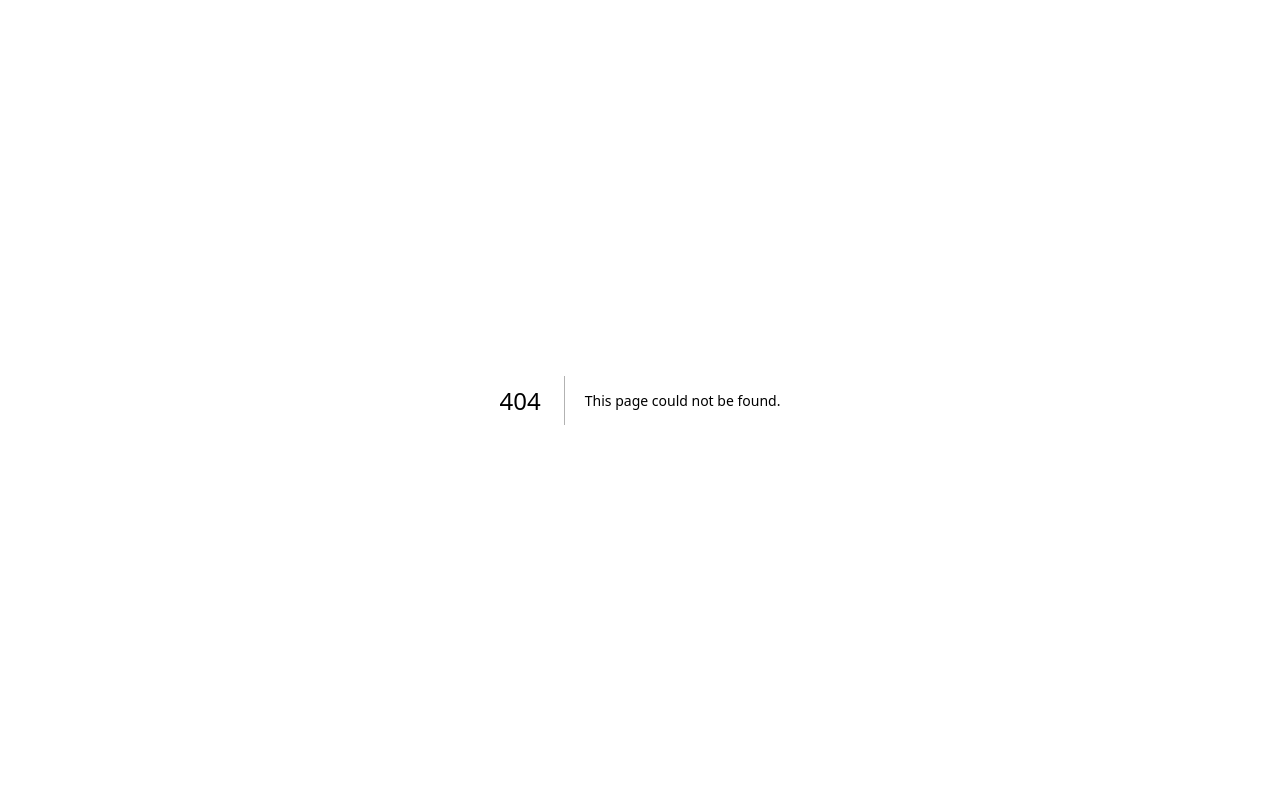
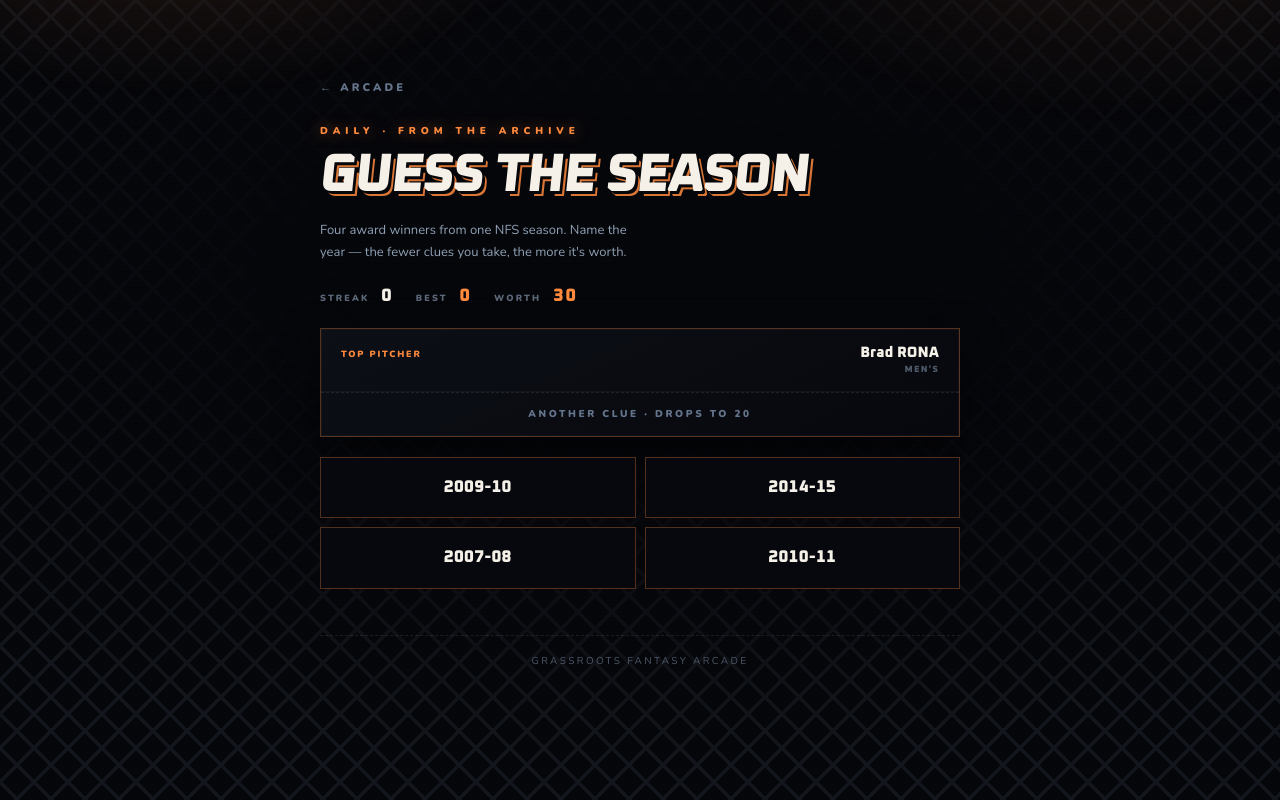
Before and after one commit to N8Nuks/grassrootsfantasy, a Next.js app: page /games/season in a window 1280 px wide. Before the commit this address had no page. Built offline with nearby package versions, Linux system fonts and the light colour scheme.

Commit message:
Guess the Season

```diff
--- a/app/games/page.tsx
+++ b/app/games/page.tsx
@@ -8,6 +8,7 @@ const GAMES = [
   { href: '/games/batting', n: '05', title: 'Batting Practice', blurb: 'Time the swing. Send it.', tag: 'Arcade', neon: '#B47CFF' },
   { href: '/games/memory', n: '06', title: 'Card Sharp', blurb: 'Two of every card, face down. Remember what you saw.', tag: 'Memory', neon: '#FF6B9D' },
   { href: '/games/merge', n: '07', title: 'Tier Up', blurb: 'Two Commons make an Elite. Climb to Immortal.', tag: 'Puzzle', neon: '#39FF9E' },
+  { href: '/games/season', n: '08', title: 'Guess the Season', blurb: 'Four award winners. Name the year they won.', tag: 'Archive', neon: '#FF8A3D' },
 ]
 
 export default function Games() {
--- /dev/null
+++ b/app/games/season/SeasonClient.tsx
@@ -0,0 +1,154 @@
+'use client'
+import { useState, useCallback } from 'react'
+import { splitName } from '@/lib/names'
+
+export type SeasonCard = {
+  season: string
+  rows: { grade: string; award: string; name: string }[]
+}
+
+const WIN = '#C6FF00'
+const LOSE = '#FF4D4D'
+const CLUES = 4          // award lines revealed, one at a time
+const OPTIONS = 4        // seasons to choose between
+
+export default function SeasonClient({ cards }: { cards: SeasonCard[] }) {
+  const draw = useCallback(() => {
+    const card = cards[Math.floor(Math.random() * cards.length)]
+    // Decoys from nearby seasons — a decade apart would be too easy
+    const others = cards.filter(c => c.season !== card.season)
+      .sort((a, b) => Math.abs(parseInt(a.season) - parseInt(card.season)) - Math.abs(parseInt(b.season) - parseInt(card.season)))
+      .slice(0, 8)
+      .sort(() => Math.random() - 0.5)
+      .slice(0, OPTIONS - 1)
+    const opts = [card, ...others].map(c => c.season).sort(() => Math.random() - 0.5)
+    const rows = [...card.rows].sort(() => Math.random() - 0.5).slice(0, CLUES)
+    return { answer: card.season, rows, opts }
+  }, [cards])
+
+  const [round, setRound] = useState(() => draw())
+  const [shown, setShown] = useState(1)
+  const [picked, setPicked] = useState<string | null>(null)
+  const [streak, setStreak] = useState(0)
+  const [best, setBest] = useState(0)
+
+  const correct = picked === null ? null : picked === round.answer
+  // Fewer clues used, more it's worth
+  const value = [30, 20, 12, 6][shown - 1] ?? 6
+
+  function guess(season: string) {
+    if (picked) return
+    setPicked(season)
+    if (season === round.answer) {
+      const next = streak + 1
+      setStreak(next)
+      if (next > best) setBest(next)
+    } else {
+      setStreak(0)
+    }
+  }
+
+  function nextRound() {
+    setRound(draw()); setShown(1); setPicked(null)
+  }
+
+  const caps = (n: string) => {
+    const s = splitName(n)
+    return <>{s.first} <span style={{ textTransform: 'uppercase' }}>{s.last}</span></>
+  }
+
+  return (
+    <>
+      <style>{`
+        .gs-lede { font-size: 13px; line-height: 1.7; color: #8FA0B4; max-width: 42ch; margin-bottom: 20px; }
+        .gs-hud { display: flex; gap: 22px; align-items: baseline; margin-bottom: 18px; flex-wrap: wrap; }
+        .gs-hud span { font-size: 9px; font-weight: 900; letter-spacing: 0.24em; text-transform: uppercase; color: #5C6878; }
+        .gs-hud b { font-family: var(--font-heading); font-size: 18px; color: #F5F1E8; margin-left: 7px; }
+
+        .gs-row { display: flex; align-items: baseline; gap: 14px; padding: 15px 20px; border-bottom: 1px solid #ffffff0a; }
+        .gs-row:last-child { border-bottom: none; }
+        .gs-award { flex: 0 0 40%; font-size: 9px; font-weight: 900; letter-spacing: 0.2em; text-transform: uppercase; color: var(--neon); }
+        .gs-who { flex: 1; font-family: var(--font-heading); font-weight: 900; font-size: 15px; color: #F5F1E8; text-align: right; line-height: 1.2; }
+        .gs-grade { font-size: 9px; color: #4E5A6A; display: block; margin-top: 3px; letter-spacing: 0.14em; text-transform: uppercase; }
+        .gs-in { animation: gs-in 300ms ease; }
+        @keyframes gs-in { from { opacity: 0; transform: translateY(-6px); } }
+
+        .gs-more {
+          width: 100%; background: transparent; border: none; border-top: 1px dashed #ffffff18;
+          cursor: pointer; padding: 14px; font-size: 10px; font-weight: 900;
+          letter-spacing: 0.26em; text-transform: uppercase; color: #64748B;
+        }
+        .gs-more:hover { color: var(--neon); }
+
+        .gs-opts { display: grid; grid-template-columns: 1fr 1fr; gap: 9px; margin-top: 20px; }
+        .gs-opt {
+          cursor: pointer; padding: 17px 8px; background: #07080D;
+          border: 1px solid color-mix(in srgb, var(--neon) 30%, transparent);
+          font-family: var(--font-heading); font-weight: 900; font-size: 17px; color: #F5F1E8;
+          letter-spacing: 0.02em; transition: transform 140ms ease, border-color 140ms ease, background 140ms ease;
+        }
+        .gs-opt:hover:not(:disabled) { transform: translateY(-3px); border-color: var(--neon); }
+        .gs-opt:disabled { cursor: default; }
+        .gs-opt[data-state="right"] { border-color: ${WIN}; background: ${WIN}18; color: ${WIN}; }
+        .gs-opt[data-state="wrong"] { border-color: ${LOSE}; background: ${LOSE}15; color: ${LOSE}; }
+        .gs-opt[data-state="dim"] { opacity: 0.35; }
+
+        .gs-after { text-align: center; margin-top: 20px; }
+        .gs-verdict { font-size: 10px; font-weight: 900; letter-spacing: 0.34em; text-transform: uppercase; }
+      `}</style>
+
+      <p className="gs-lede">
+        Four award winners from one NFS season. Name the year — the fewer clues you take, the more
+        it&apos;s worth.
+      </p>
+
+      <div className="gs-hud">
+        <span>Streak <b>{streak}</b></span>
+        <span>Best <b style={{ color: 'var(--neon)' }}>{best}</b></span>
+        <span>Worth <b style={{ color: picked ? '#5C6878' : 'var(--neon)' }}>{value}</b></span>
+      </div>
+
+      <div className="ar-panel">
+        {round.rows.slice(0, shown).map((r, i) => (
+          <div key={i} className={'gs-row' + (i === shown - 1 ? ' gs-in' : '')}>
+            <span className="gs-award">{r.award}</span>
+            <span className="gs-who">
+              {caps(r.name)}
+              <span className="gs-grade">{r.grade}</span>
+            </span>
+          </div>
+        ))}
+        {shown < round.rows.length && !picked && (
+          <button className="gs-more" onClick={() => setShown(s => s + 1)}>
+            Another clue · drops to {[30, 20, 12, 6][shown] ?? 6}
+          </button>
+        )}
+      </div>
+
+      <div className="gs-opts">
+        {round.opts.map(s => {
+          const state = !picked ? undefined
+            : s === round.answer ? 'right'
+            : s === picked ? 'wrong' : 'dim'
+          return (
+            <button key={s} className="gs-opt" data-state={state}
+              onClick={() => guess(s)} disabled={!!picked}>
+              {s}
+            </button>
+          )
+        })}
+      </div>
+
+      {picked && (
+        <div className="gs-after">
+          <p className="gs-verdict" style={{ color: correct ? WIN : LOSE }}>
+            {correct ? `Right · ${value} points` : `It was ${round.answer}`}
+          </p>
+          <button className="ar-btn" onClick={nextRound} style={{ marginTop: '16px' }}>
+            <span>Next season</span>
+          </button>
+        </div>
+      )}
+    </>
+  )
+}
--- /dev/null
+++ b/app/games/season/page.tsx
@@ -0,0 +1,33 @@
+import ArcadeShell from '@/components/ArcadeShell'
+import SeasonClient, { SeasonCard } from './SeasonClient'
+import { HONOURS, AWARD_LABELS } from '@/lib/nfsHonours'
+
+const NEON = '#FF8A3D'
+
+export default function GuessTheSeason() {
+  /* Every season with enough on the board to make a fair question — three or
+     more award winners across the two grades. The Honours Board is the whole
+     dataset here, so nothing new is needed. */
+  const cards: SeasonCard[] = HONOURS.map(s => {
+    const rows: { grade: string; award: string; name: string }[] = []
+    for (const grade of ['men', 'women'] as const) {
+      for (const [key, winner] of Object.entries(s[grade])) {
+        if (!winner) continue
+        rows.push({
+          grade: grade === 'men' ? "Men's" : "Women's",
+          award: AWARD_LABELS[key] ?? key,
+          name: winner as string,
+        })
+      }
+    }
+    return { season: s.season, rows }
+  }).filter(c => c.rows.length >= 3)
+
+  return (
+    <ArcadeShell neon={NEON} eyebrow="Daily · From the archive" title="Guess the Season">
+      {cards.length < 4
+        ? <p style={{ color: '#8FA0B4', fontSize: '13px' }}>Not enough on the Honours Board yet.</p>
+        : <SeasonClient cards={cards} />}
+    </ArcadeShell>
+  )
+}
```
